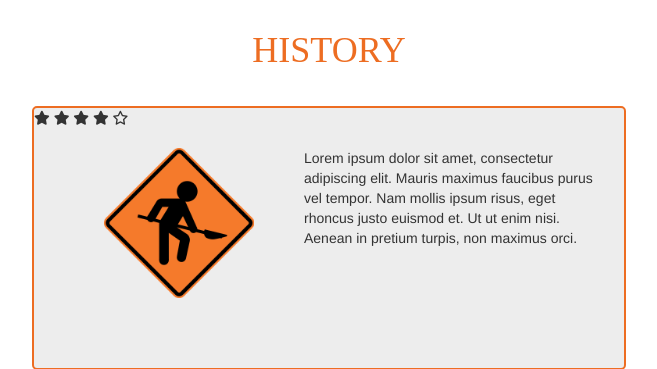
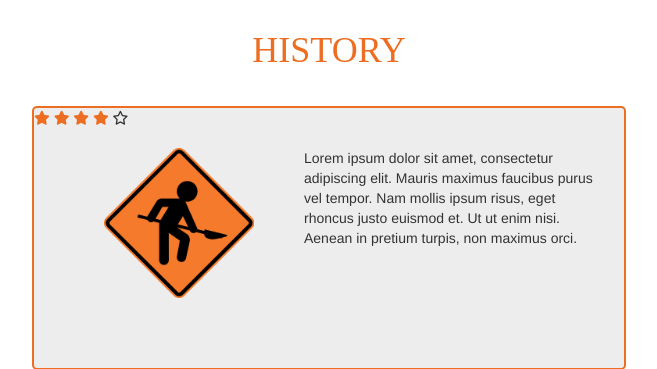
Before and after one commit to zWarMob/webSecurity, a PHP site: page /pages/profile.php in a window 1280 px wide. Shown: the part 625-994 px from the top of the page, without its empty margins (311-968 px from the left). Run offline with PHP 8.4, Linux system fonts and the light colour scheme; some libraries are stand-ins or nearby versions.

Commit message:
content added

```diff
--- a/pages/profile.php
+++ b/pages/profile.php
@@ -44,8 +44,8 @@ include('../templates/header.php');
                 <h1 class="h1-c">HISTORY</h1>
                 <div class="b-2 m-30">
                         <div>
-                        <i class="fa fa-star" aria-hidden="true"></i>
-                        <i class="fa fa-star" aria-hidden="true"></i>
+                        <i class="fa fa-star fa-2" aria-hidden="true"></i>
+                        <i class="fa fa-star fa-4" aria-hidden="true"></i>
                         <i class="fa fa-star" aria-hidden="true"></i>
                         <i class="fa fa-star" aria-hidden="true"></i>
                         <i class="fa fa-star-o" aria-hidden="true"></i>
--- a/styleLib.css
+++ b/styleLib.css
@@ -18,8 +18,20 @@ FLEX
 }
 
 /***********
+BORDER
+*/
+
+.b-2 {
+	border: 2px solid #ed6d22;
+	border-radius: 5px;
+	background-color: #ededed;
+}
+
+/***********
 MARGIN
 */
+
+
 .m-t-10{
 	margin-top:10px;
 }
@@ -29,20 +41,12 @@ MARGIN
 }
 
 .m-30 {
-	border: 2px solid #ed6d22;
-	border-radius: 5px;
-	background-color: #ededed;
 	margin: 30px;
 }
 
+
 .m-l-r-50 {
-margin: 0px 50px;
-}
-
-
-b-2 {
-	border: 2px solid #ed6d22;
-	border-radius: 5px;
+	margin: 0px 50px;
 }
 
 
@@ -105,6 +109,14 @@ FONT
 }
 
 .h1-c {
-font-family: 'icomoon';
-color: #ed6d22;
+	font-family: 'icomoon';
+	color: #ed6d22;
 }
+
+
+/***********
+FONT AWESOME ADDON STYLES
+*/
+.fa-star {
+	color: #ed6d22
+}
```
